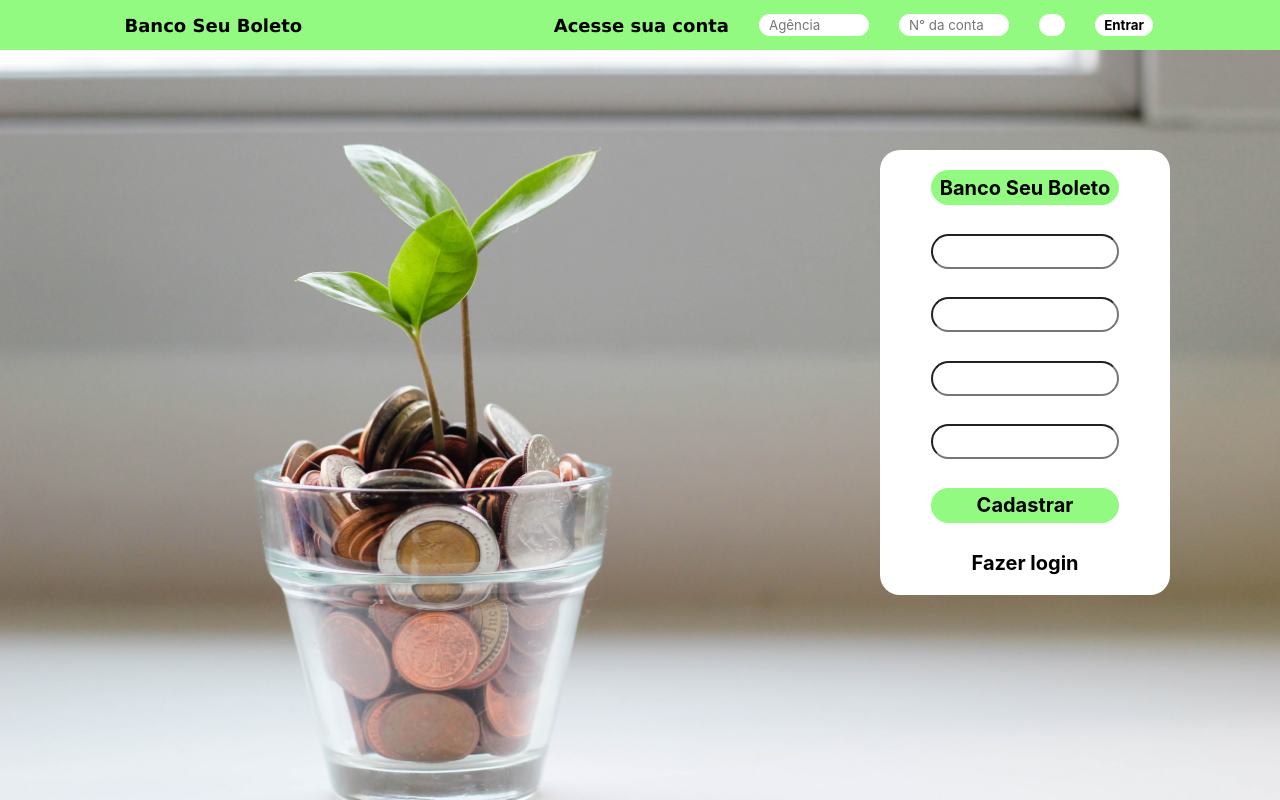
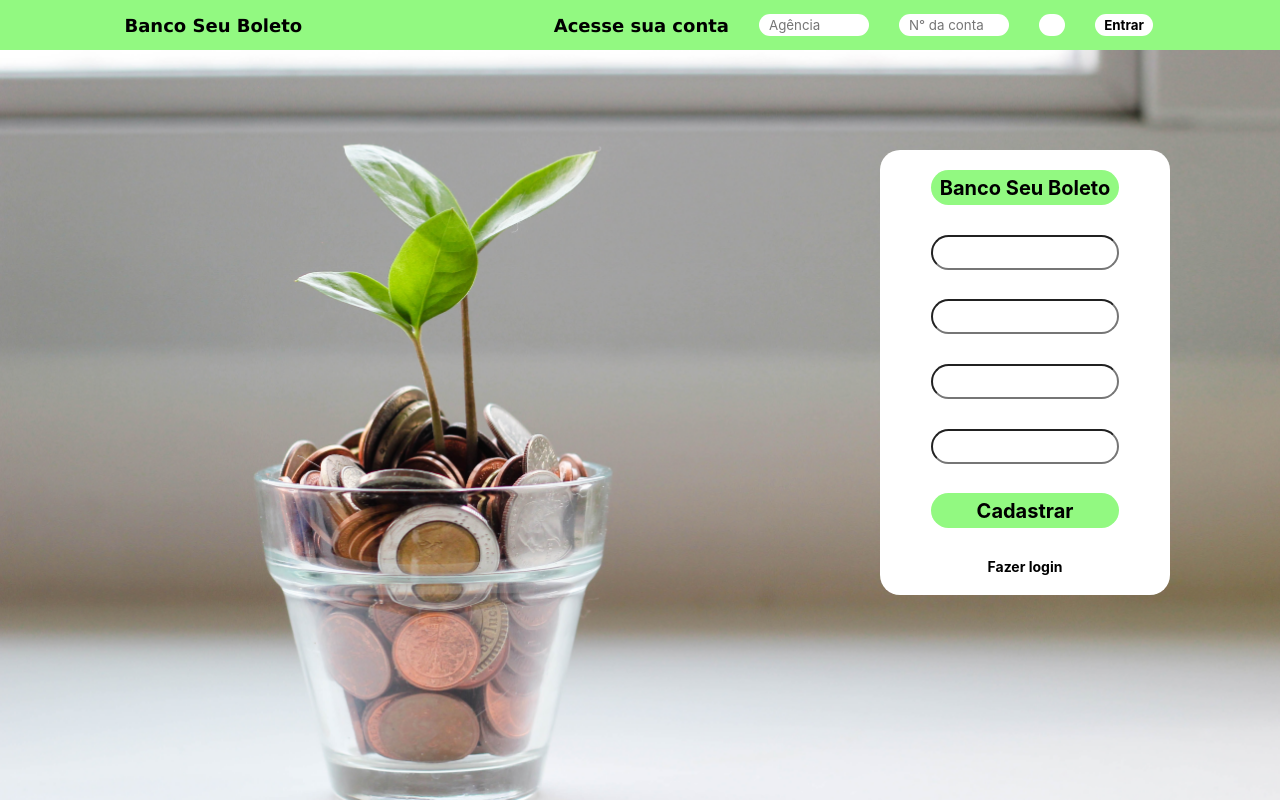
Before and after one commit to devbpatriciocosta/BancoBoleto, a Next.js app: page /initialSignupPage in a window 1280 px wide. Built offline with nearby package versions, Linux system fonts and the light colour scheme.

Commit message:
Change in font-size

```diff
--- a/src/components/layout/cards/SignInCard.jsx
+++ b/src/components/layout/cards/SignInCard.jsx
@@ -41,7 +41,7 @@ const StyledDoLogin = styled.div`
 
   a {
     text-decoration: none;
-    font-size: 20px;
+    font-size: 14px;
     font-weight: bolder;
     color: black;
   }
--- a/src/components/layout/cards/WelcomeCard.jsx
+++ b/src/components/layout/cards/WelcomeCard.jsx
@@ -48,7 +48,7 @@ const StyledDoLogin = styled.div`
 
   a {
     text-decoration: none;
-    font-size: 20px;
+    font-size: 14px;
     font-weight: bolder;
     color: black;
   }
```
